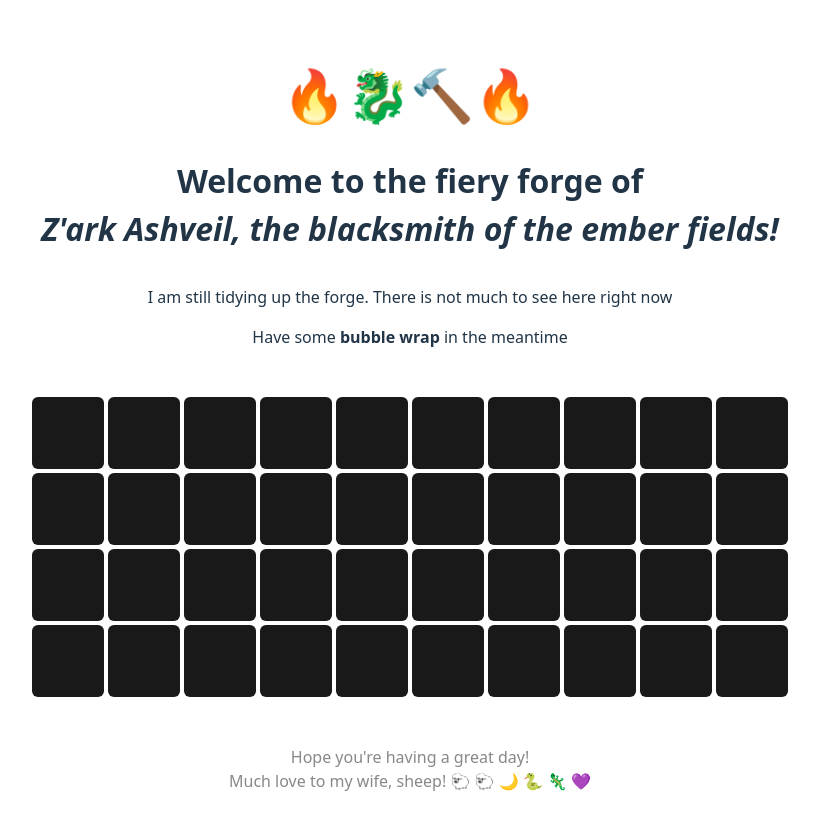
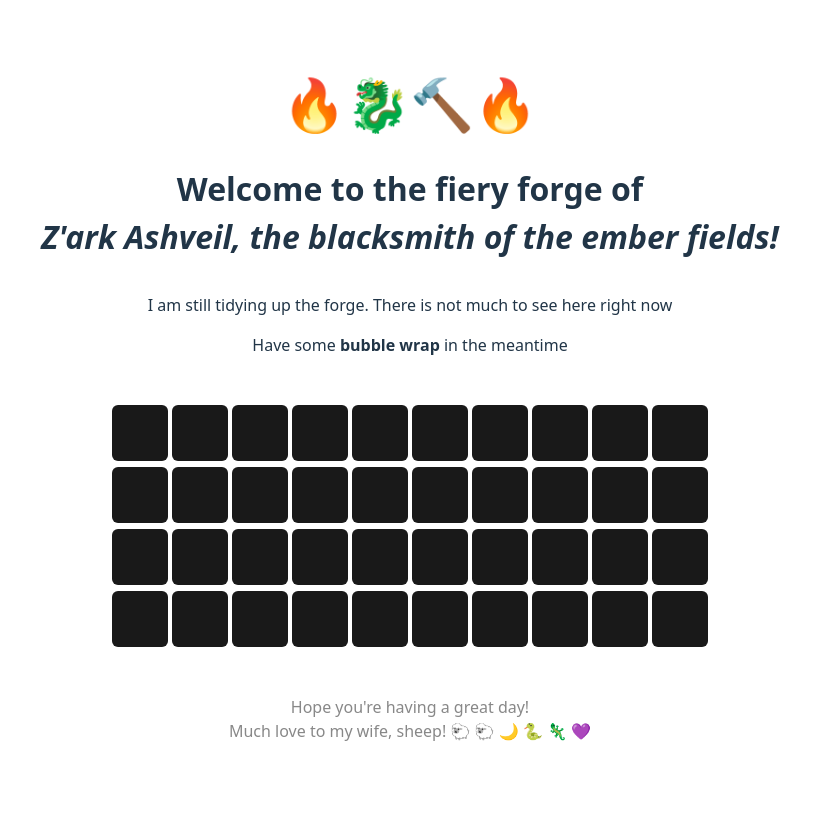
Before and after one commit to Kawtious/Zark-Forge, a Vue app: page / in a window 1280 px wide. Shown: the top 830 px of the page, without its empty margins (230-1049 px from the left). After the commit the page ends 800 px from the top, so only its background shows below. Built offline with nearby package versions, Linux system fonts and the light colour scheme.

Commit message:
Improve how bubbles look even more

```diff
--- a/src/components/BubbleWrap.vue
+++ b/src/components/BubbleWrap.vue
@@ -43,20 +43,29 @@ function popBubble(index: number) {
 <style scoped>
 .bubble-wrap {
   display: grid;
-  grid-template-columns: repeat(v-bind(columns), 1fr);
-  grid-template-rows: repeat(v-bind(rows), 1fr);
-  gap: 4px;
+  grid-template-columns: repeat(v-bind(columns), auto);
+  grid-template-rows: repeat(v-bind(rows), auto);
+
+  column-gap: clamp(2px, 0.5vw, 4px);
+  row-gap: clamp(3px, 0.8vw, 6px);
+
+  justify-content: center;
+  align-content: center;
 }
 
 .bubble {
+  aspect-ratio: 1 / 1;
+  width: clamp(28px, 6.5vw, 56px);
+
   background-color: #191919;
   border-radius: 6px;
-  aspect-ratio: 1 / 1;
-  width: clamp(36px, 8vw, 72px);
+
   display: flex;
   align-items: center;
   justify-content: center;
+
   cursor: pointer;
+
   transition: background-color 0.15s ease,
   transform 0.08s ease;
 }
@@ -69,8 +78,10 @@ function popBubble(index: number) {
 .spoiler {
   color: transparent;
   background-color: transparent;
+
   border-radius: 4px;
   padding: 4px 8px;
+
   transition: filter 0.15s ease;
 }
 
```
